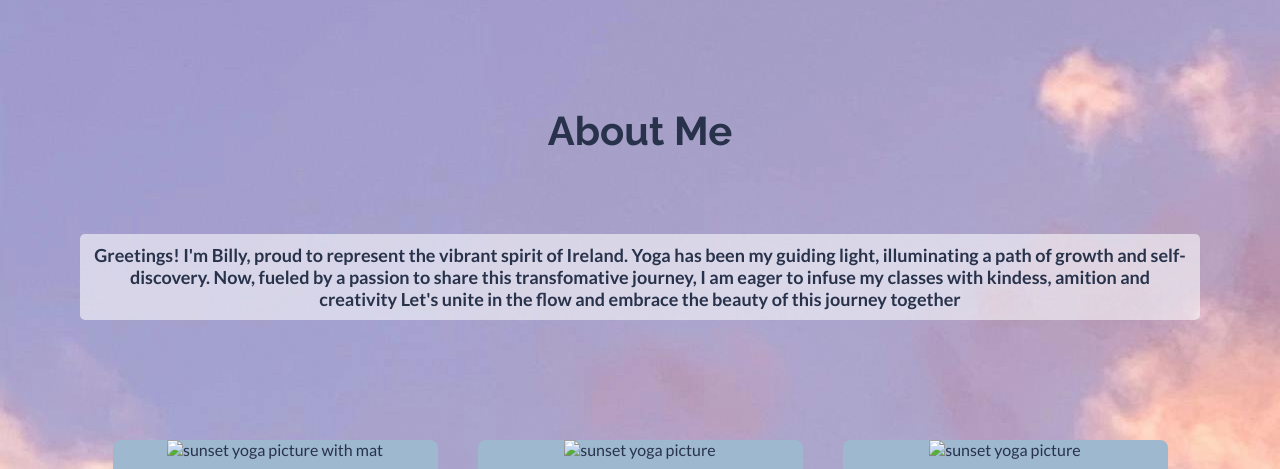
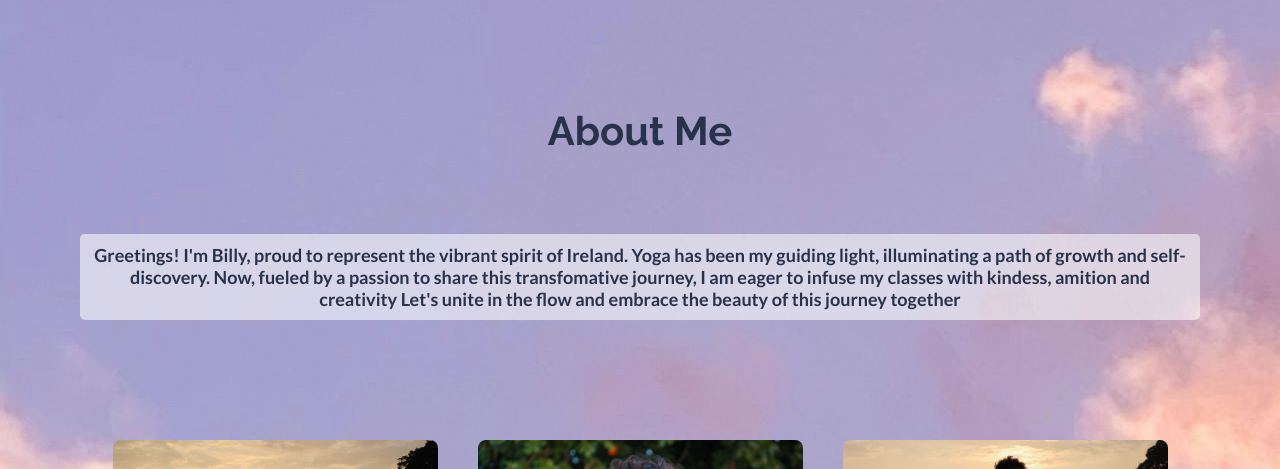
Before and after one commit to Amelia5p/YogaWithBilly, a plain HTML site: page aboutme.html in a window 1280 px wide. Shown: the part 73-542 px from the top of the page. Drawn offline with Linux system fonts and the light colour scheme; the site is published under a folder, as on GitHub Pages, so addresses that start at the root find nothing.

Commit message:
change image path

```diff
--- a/aboutme.html
+++ b/aboutme.html
@@ -42,7 +42,7 @@
                 </div>
                 <div class="card-container">
                     <div class="card">
-                    <img class="about-img" src="../assets/images/card1.jpg" alt="sunset yoga picture with mat">
+                    <img class="about-img" src="assets/images/card1.jpg" alt="sunset yoga picture with mat">
 
                     <div class="card-content">
                         <h3>Qualifications</h3>
@@ -50,7 +50,7 @@
                     </div>
                 </div>
                     <div class="card">
-                    <img class="about-img" src="/assets/images/card2.jpg" alt="sunset yoga picture ">
+                    <img class="about-img" src="assets/images/card2.jpg" alt="sunset yoga picture ">
 
                     <div class="card-content">
                         <h3>Skills</h3>
@@ -58,7 +58,7 @@
                     </div>
                 </div>
                     <div class="card">
-                    <img class="about-img" src="/assets/images/card3.jpg" alt="sunset yoga picture ">
+                    <img class="about-img" src="assets/images/card3.jpg" alt="sunset yoga picture ">
                     <div class="card-content">
                         <h3>Expertise </h3>
                         <p>Lorem ipsum dolor sit amet consectetur adipisicing elit. Necessitatibus inventore vitae itaque consectetur laudantium placeat modi, quisquam amet, eligendi nihil consequuntur ipsum facilis perferendis beatae nam ut, voluptatibus cum voluptatum.</p>
```
